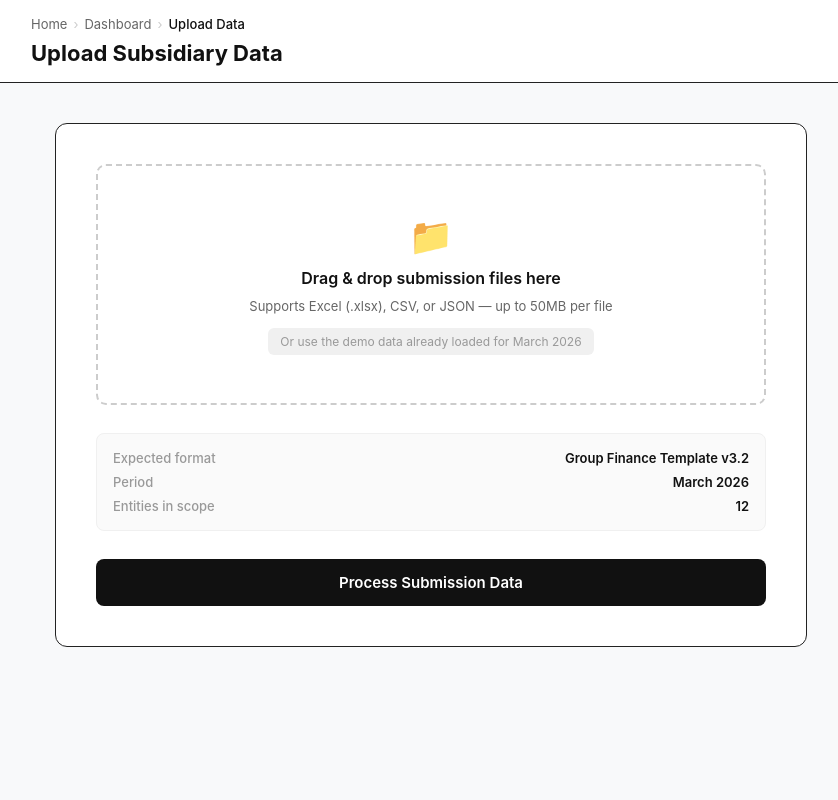
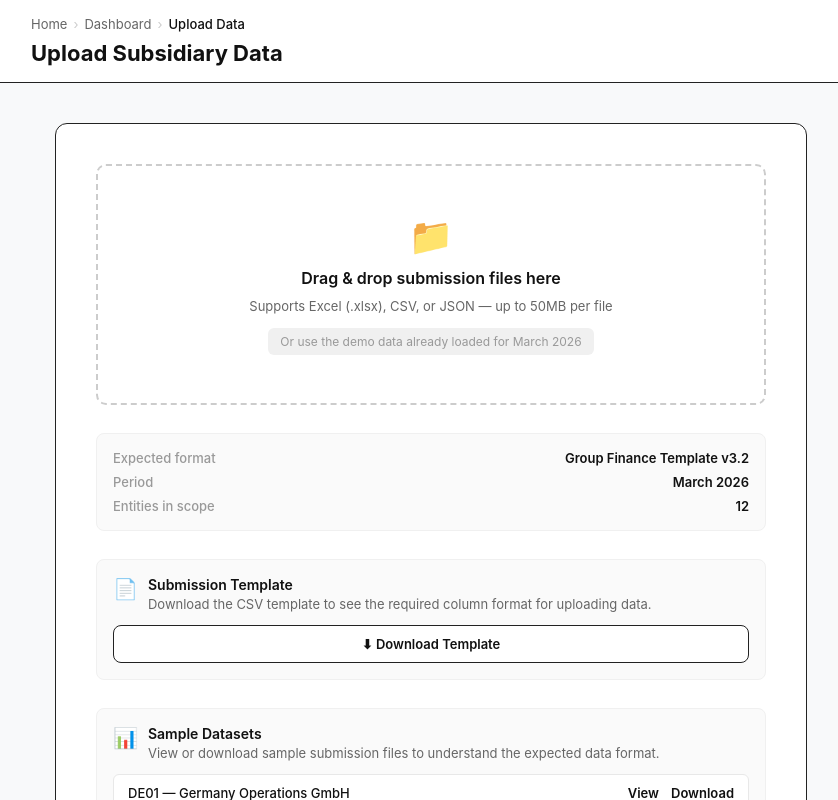
Before and after one commit to jenschristianschroder/demo-ai-decisions, a React (Vite) app: page /upload in a window 1280 px wide. Shown: the whole page, without its empty margins (209-1047 px from the left). Built offline with nearby package versions, Linux system fonts and the light colour scheme.

Commit message:
Add submission template and sample dataset downloads to Upload screen
Agent-Logs-Url: https://github.com/jenschristianschroder/demo-ai-decisions/sessions/38706f8b-ac04-454f-9125-8a7db5e5757c

Co-authored-by: jenschristianschroder <24893229+jenschristianschroder@users.noreply.github.com>

```diff
--- a/src/pages/UploadScreen.css
+++ b/src/pages/UploadScreen.css
@@ -107,6 +107,103 @@
 .upload-info-value {
   color: #111111;
   font-weight: 600;
+}
+
+/* Template & Sample Datasets */
+.template-section {
+  background: #fafafa;
+  border: 1px solid #f0f0f0;
+  border-radius: 8px;
+  padding: 16px;
+  display: flex;
+  flex-direction: column;
+  gap: 12px;
+}
+
+.template-header {
+  display: flex;
+  align-items: flex-start;
+  gap: 10px;
+}
+
+.template-icon {
+  font-size: 20px;
+  flex-shrink: 0;
+  margin-top: 1px;
+}
+
+.template-title {
+  font-size: 14px;
+  font-weight: 600;
+  color: #111111;
+  margin-bottom: 2px;
+}
+
+.template-desc {
+  font-size: 13px;
+  color: #666666;
+  line-height: 1.4;
+}
+
+.btn-download {
+  display: inline-flex;
+  align-items: center;
+  justify-content: center;
+  gap: 6px;
+  background: #ffffff;
+  color: #111111;
+  border: 1.5px solid #222222;
+  border-radius: 8px;
+  padding: 10px 18px;
+  font-size: 13px;
+  font-weight: 600;
+  text-decoration: none;
+  transition: background 0.15s;
+  cursor: pointer;
+}
+
+.btn-download:hover {
+  background: #f0f0f0;
+}
+
+.sample-list {
+  display: flex;
+  flex-direction: column;
+  gap: 8px;
+}
+
+.sample-item {
+  display: flex;
+  align-items: center;
+  justify-content: space-between;
+  background: #ffffff;
+  border: 1px solid #e8e8e8;
+  border-radius: 6px;
+  padding: 10px 14px;
+  font-size: 13px;
+}
+
+.sample-name {
+  color: #111111;
+  font-weight: 500;
+}
+
+.sample-actions {
+  display: flex;
+  gap: 12px;
+}
+
+.sample-link {
+  color: #111111;
+  font-weight: 600;
+  font-size: 13px;
+  text-decoration: underline;
+  text-underline-offset: 2px;
+  transition: color 0.15s;
+}
+
+.sample-link:hover {
+  color: #555555;
 }
 
 .btn-process {
--- a/src/pages/UploadScreen.tsx
+++ b/src/pages/UploadScreen.tsx
@@ -82,6 +82,56 @@ const UploadScreen: React.FC = () => {
             </div>
           </div>
 
+          <div className="template-section">
+            <div className="template-header">
+              <span className="template-icon">📄</span>
+              <div>
+                <div className="template-title">Submission Template</div>
+                <div className="template-desc">Download the CSV template to see the required column format for uploading data.</div>
+              </div>
+            </div>
+            <a
+              className="btn-download"
+              href="/submission-template.csv"
+              download="submission-template.csv"
+            >
+              ⬇ Download Template
+            </a>
+          </div>
+
+          <div className="template-section">
+            <div className="template-header">
+              <span className="template-icon">📊</span>
+              <div>
+                <div className="template-title">Sample Datasets</div>
+                <div className="template-desc">View or download sample submission files to understand the expected data format.</div>
+              </div>
+            </div>
+            <div className="sample-list">
+              <div className="sample-item">
+                <span className="sample-name">DE01 — Germany Operations GmbH</span>
+                <span className="sample-actions">
+                  <a className="sample-link" href="/sample-submission-DE01.csv" target="_blank" rel="noopener noreferrer">View</a>
+                  <a className="sample-link" href="/sample-submission-DE01.csv" download="sample-submission-DE01.csv">Download</a>
+                </span>
+              </div>
+              <div className="sample-item">
+                <span className="sample-name">FR01 — France Operations SAS</span>
+                <span className="sample-actions">
+                  <a className="sample-link" href="/sample-submission-FR01.csv" target="_blank" rel="noopener noreferrer">View</a>
+                  <a className="sample-link" href="/sample-submission-FR01.csv" download="sample-submission-FR01.csv">Download</a>
+                </span>
+              </div>
+              <div className="sample-item">
+                <span className="sample-name">UK01 — UK Operations Ltd</span>
+                <span className="sample-actions">
+                  <a className="sample-link" href="/sample-submission-UK01.csv" target="_blank" rel="noopener noreferrer">View</a>
+                  <a className="sample-link" href="/sample-submission-UK01.csv" download="sample-submission-UK01.csv">Download</a>
+                </span>
+              </div>
+            </div>
+          </div>
+
           {!result && (
             <button
               className="btn-process"
```
Also changed, not shown: public/sample-submission-DE01.csv (added), public/sample-submission-FR01.csv (added), public/sample-submission-UK01.csv (added), public/submission-template.csv (added).
